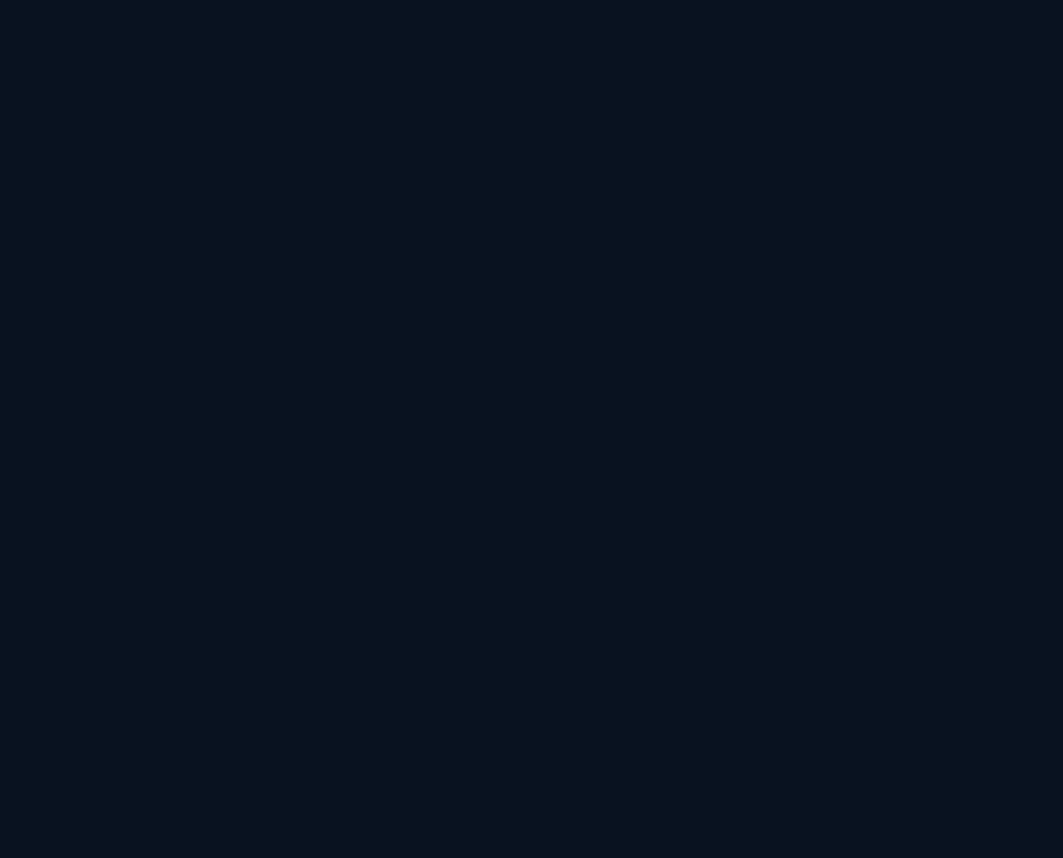
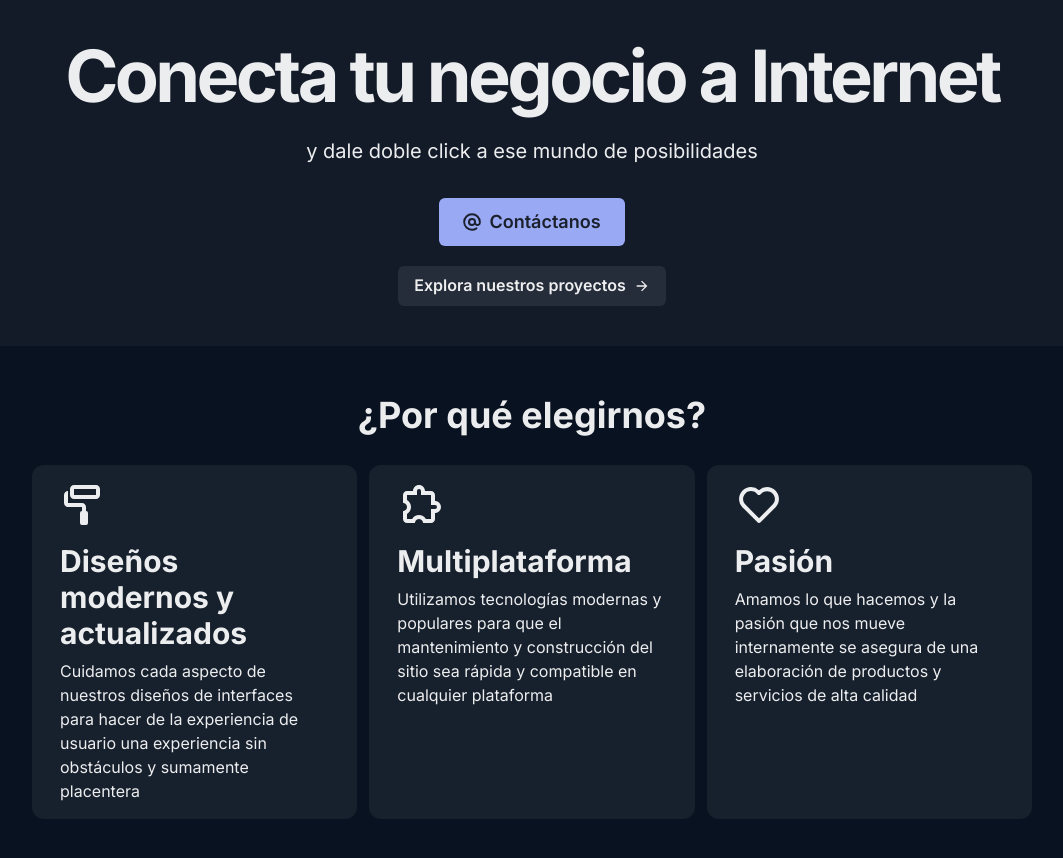
Before and after one commit to pastelcode/web-site, a React (Create React App) app: page / in a window 1280 px wide. Shown: the whole page, without its empty margins (108-1171 px from the left). Before the commit the page ends 800 px from the top, so only its background shows below. Built offline with nearby package versions, Linux system fonts and the light colour scheme.

Commit message:
Add CTA and reasons to choose us to home

```diff
--- a/src/pages/Home.tsx
+++ b/src/pages/Home.tsx
@@ -1,5 +1,15 @@
+import { VStack } from '@chakra-ui/react'
+
+import Introduction from '../components/home/Introduction'
+import WhyToChooseUs from '../components/home/WhyToChooseUs'
+
 const Home = (): JSX.Element => {
-  return <></>
+  return (
+    <VStack>
+      <Introduction />
+      <WhyToChooseUs />
+    </VStack>
+  )
 }
 
 export default Home
```
